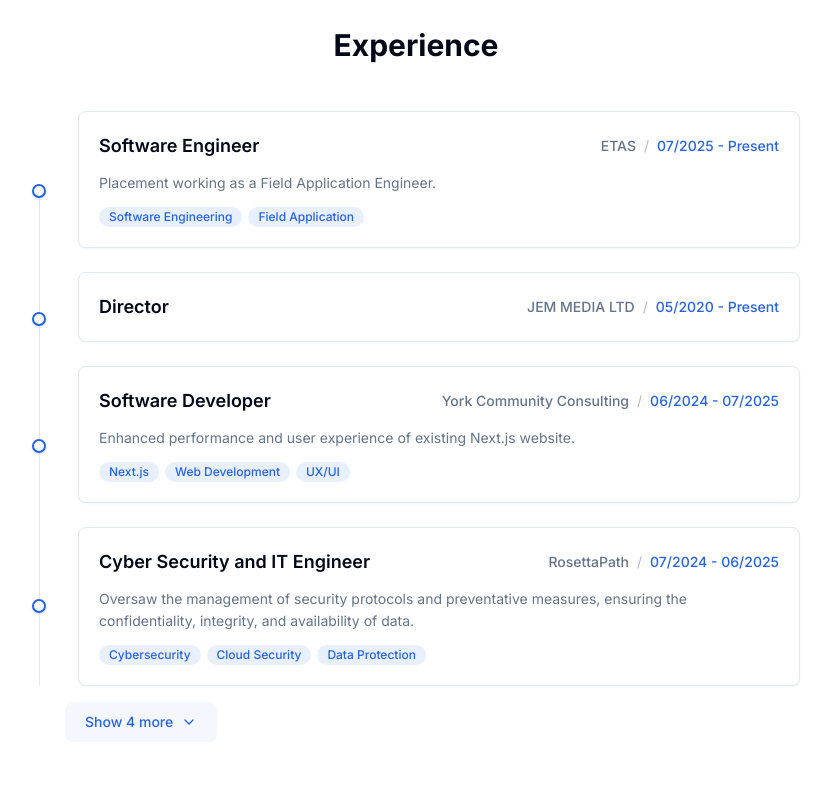
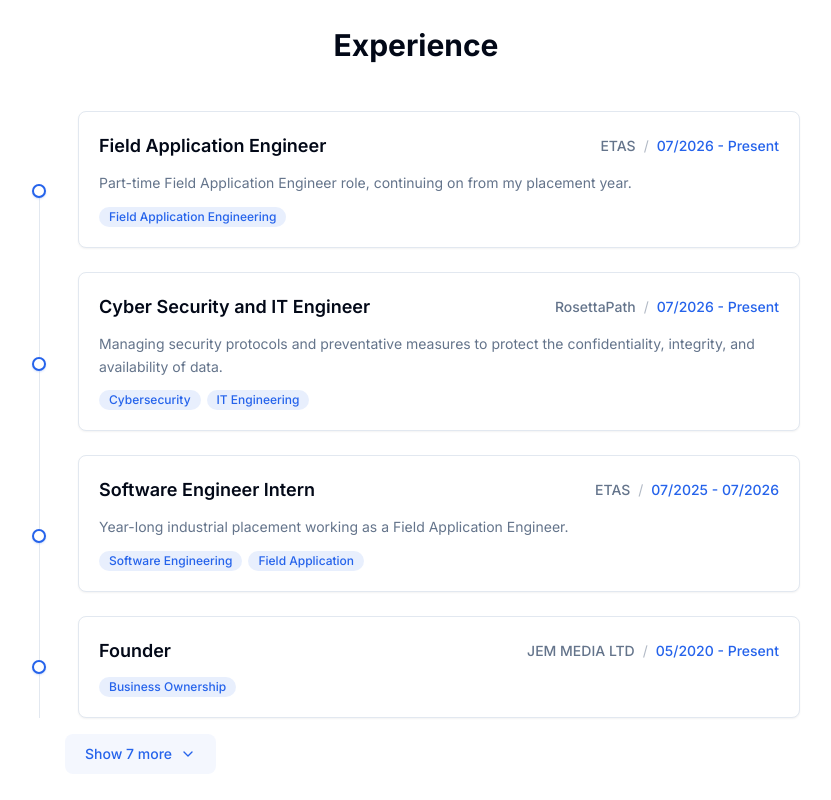
Before and after one commit to jameshaworthcs/personal-website, a Next.js app: page / in a window 1280 px wide. Shown: the part 1280-2080 px from the top of the page, without its empty margins (224-1055 px from the left). Built offline with nearby package versions, Linux system fonts and the light colour scheme.

Commit message:
Update experience timeline with latest roles (#43)
- Split ETAS into Field Application Engineer and Software Engineer Intern
- Add current RosettaPath term, keep prior term
- Split York Wines into Web Developer & SEO Strategist and Web Development Intern
- Rename JEM MEDIA LTD role to Founder

```diff
--- a/components/experience-timeline.tsx
+++ b/components/experience-timeline.tsx
@@ -14,19 +14,38 @@
 
 const experiences: Experience[] = [
   {
-    title: 'Software Engineer',
+    title: 'Field Application Engineer',
     company: 'ETAS',
     companyUrl: 'https://etas.com',
-    period: '07/2025 - Present',
-    description: 'Placement working as a Field Application Engineer.',
+    period: '07/2026 - Present',
+    description:
+      'Part-time Field Application Engineer role, continuing on from my placement year.',
+    tags: ['Field Application Engineering'],
+  },
+  {
+    title: 'Cyber Security and IT Engineer',
+    company: 'RosettaPath',
+    companyUrl: 'https://rosettapath.com',
+    period: '07/2026 - Present',
+    description:
+      'Managing security protocols and preventative measures to protect the confidentiality, integrity, and availability of data.',
+    tags: ['Cybersecurity', 'IT Engineering'],
+  },
+  {
+    title: 'Software Engineer Intern',
+    company: 'ETAS',
+    companyUrl: 'https://etas.com',
+    period: '07/2025 - 07/2026',
+    description:
+      'Year-long industrial placement working as a Field Application Engineer.',
     tags: ['Software Engineering', 'Field Application'],
   },
   {
-    title: 'Director',
+    title: 'Founder',
     company: 'JEM MEDIA LTD',
     companyUrl: 'https://jemedia.xyz',
     period: '05/2020 - Present',
-    tags: [],
+    tags: ['Business Ownership'],
   },
   {
     title: 'Software Developer',
@@ -35,6 +54,15 @@
     description:
       'Enhanced performance and user experience of existing Next.js website.',
     tags: ['Next.js', 'Web Development', 'UX/UI'],
+  },
+  {
+    title: 'Web Developer & SEO Strategist',
+    company: 'York Wines',
+    companyUrl: 'https://yorkwines.co.uk',
+    period: '06/2024 - 06/2025',
+    description:
+      'Drove significant growth in online shop sales through strategic website integrations, SEO optimization, and enhancements to user experience. Watch a short video about the work at j-h.ai/york-wines.',
+    tags: ['Full Stack Development', 'SEO', 'UX/UI'],
   },
   {
     title: 'Cyber Security and IT Engineer',
@@ -46,13 +74,13 @@
     tags: ['Cybersecurity', 'Cloud Security', 'Data Protection'],
   },
   {
-    title: 'Developer',
+    title: 'Web Development Intern',
     company: 'York Wines',
     companyUrl: 'https://yorkwines.co.uk',
-    period: '03/2024 - 05/2025',
+    period: '03/2024 - 06/2024',
     description:
-      'Drove significant growth in online shop sales through strategic website integrations, SEO optimization, and enhancements to user experience. Full stack development expertise enabled rapid implementation and measurable results.',
-    tags: ['Full Stack Development', 'SEO', 'UX/UI'],
+      'Worked directly with management to evaluate how the existing website was used to sell wine, and contributed to the development of the new website.',
+    tags: ['Business Research', 'Software Infrastructure'],
   },
   {
     title: 'Lead Developer',
```
